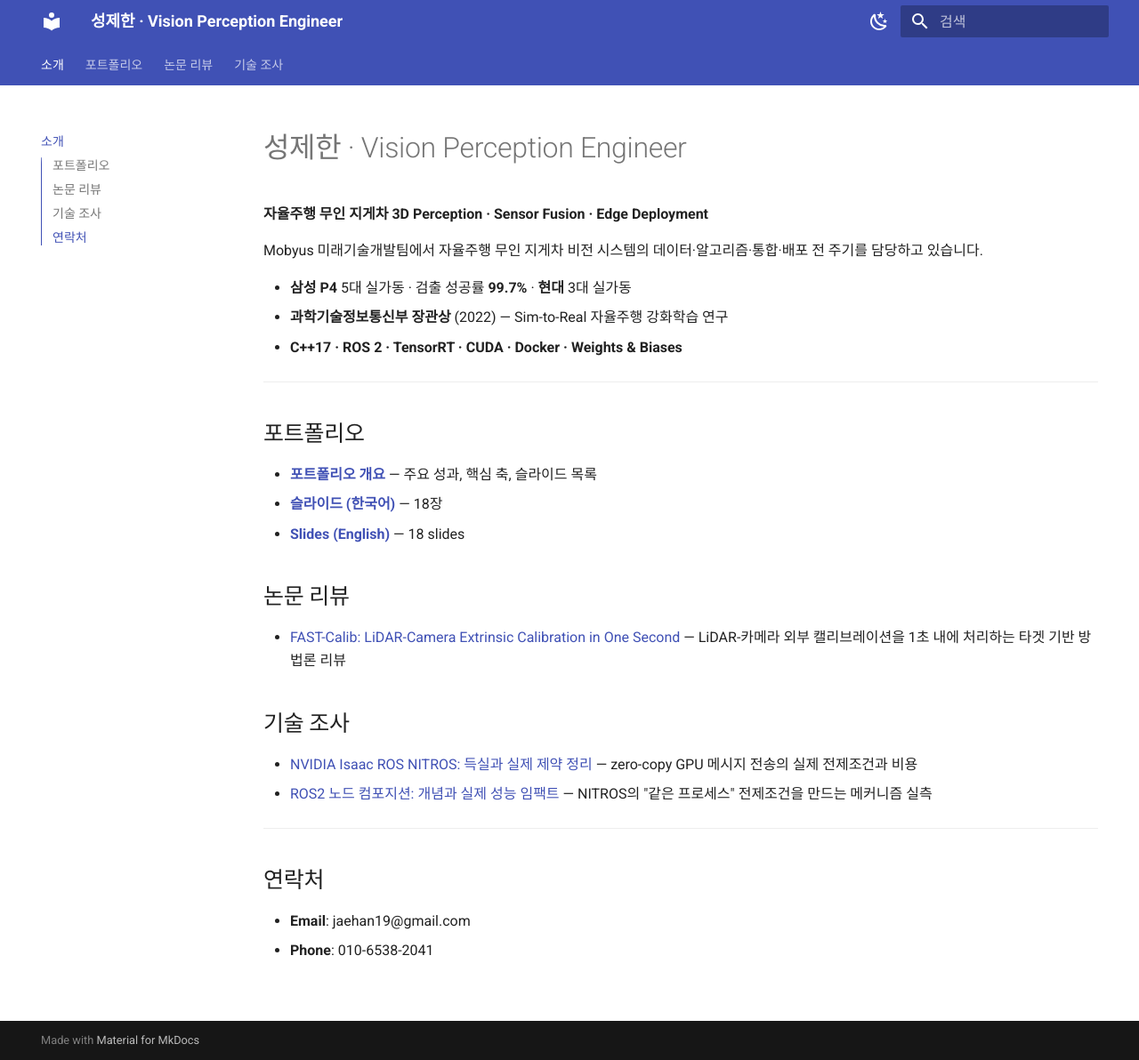
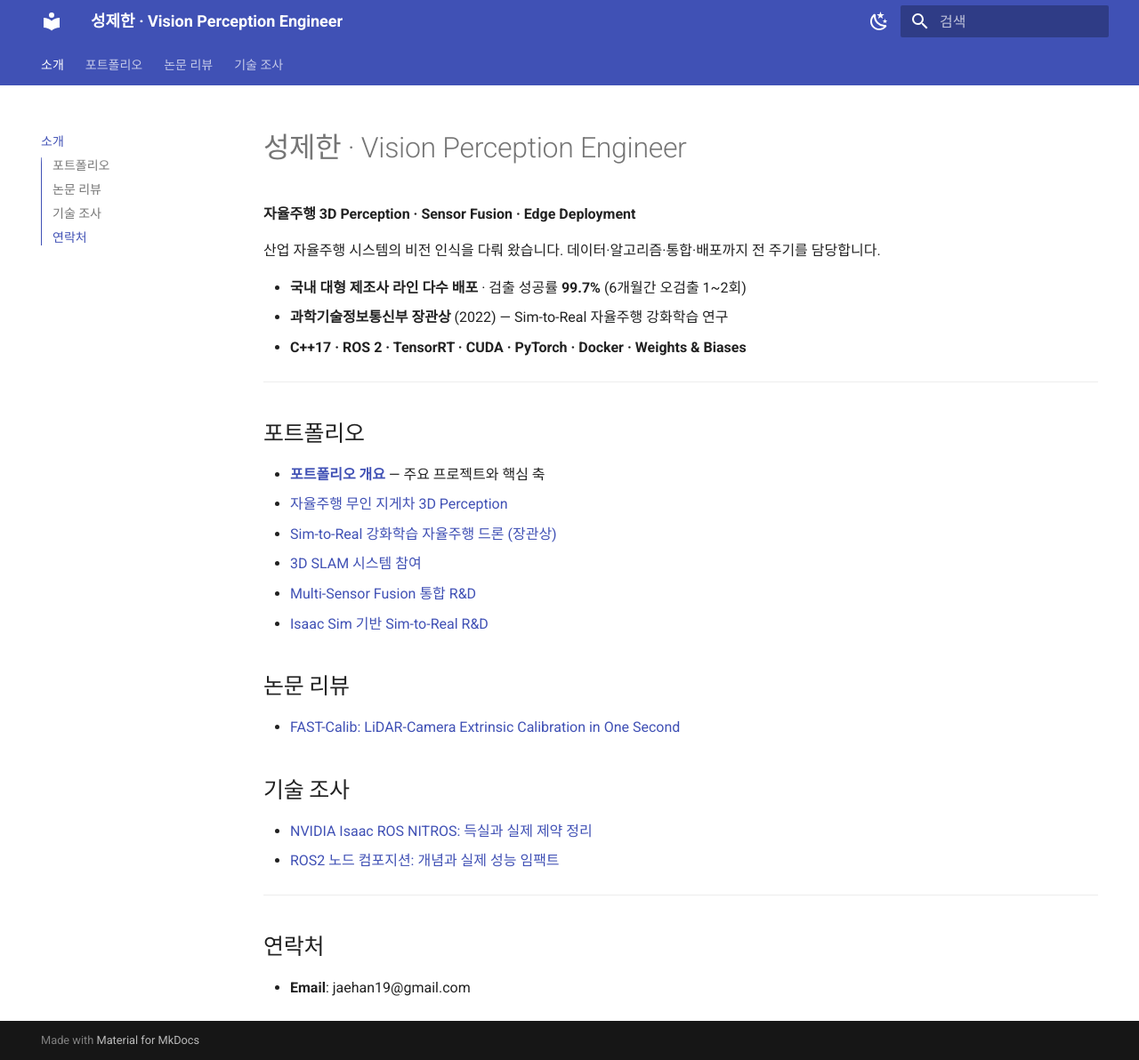
Before and after one commit to jaehanjaehan/research-blog, an MkDocs documentation site: the page built from docs/index.md, in a window 1280 px wide and 1192 px high. Shown: the whole window at 89% size. Built offline with MkDocs 1.6.1 and Material for MkDocs 9.7.7, drawn with Linux system fonts in a browser that asks for light colours.

Commit message:
refactor: replace slide gallery with project pages + videos
- Add 5 project pages (forklift, drone/award, SLAM, fusion, isaac sim)
- Embed 5 videos in the pages
- Remove customer names, keep only metrics
- Slide gallery pages retained but removed from nav
- Update main index and portfolio index accordingly

Co-Authored-By: Claude Opus 4.7 <noreply@anthropic.com>
Claude-Session: https://claude.ai/code/session_01GS89tbFcPFqKMJwSxyvhX4

```diff
--- a/docs/index.md
+++ b/docs/index.md
@@ -1,33 +1,35 @@
 # 성제한 · Vision Perception Engineer
 
-**자율주행 무인 지게차 3D Perception · Sensor Fusion · Edge Deployment**
+**자율주행 3D Perception · Sensor Fusion · Edge Deployment**
 
-Mobyus 미래기술개발팀에서 자율주행 무인 지게차 비전 시스템의 데이터·알고리즘·통합·배포 전 주기를 담당하고 있습니다.
+산업 자율주행 시스템의 비전 인식을 다뤄 왔습니다. 데이터·알고리즘·통합·배포까지 전 주기를 담당합니다.
 
-- **삼성 P4** 5대 실가동 · 검출 성공률 **99.7%** · **현대** 3대 실가동
+- **국내 대형 제조사 라인 다수 배포** · 검출 성공률 **99.7%** (6개월간 오검출 1~2회)
 - **과학기술정보통신부 장관상** (2022) — Sim-to-Real 자율주행 강화학습 연구
-- **C++17 · ROS 2 · TensorRT · CUDA · Docker · Weights & Biases**
+- **C++17 · ROS 2 · TensorRT · CUDA · PyTorch · Docker · Weights & Biases**
 
 ---
 
 ## 포트폴리오
 
-- [**포트폴리오 개요**](portfolio/index.md) — 주요 성과, 핵심 축, 슬라이드 목록
-- [**슬라이드 (한국어)**](portfolio/ko/index.md) — 18장
-- [**Slides (English)**](portfolio/en/index.md) — 18 slides
+- [**포트폴리오 개요**](portfolio/index.md) — 주요 프로젝트와 핵심 축
+- [자율주행 무인 지게차 3D Perception](portfolio/projects/forklift-perception.md)
+- [Sim-to-Real 강화학습 자율주행 드론 (장관상)](portfolio/projects/sim2real-drone.md)
+- [3D SLAM 시스템 참여](portfolio/projects/3d-slam.md)
+- [Multi-Sensor Fusion 통합 R&D](portfolio/projects/multi-sensor-fusion.md)
+- [Isaac Sim 기반 Sim-to-Real R&D](portfolio/projects/isaac-sim-r-and-d.md)
 
 ## 논문 리뷰
 
-- [FAST-Calib: LiDAR-Camera Extrinsic Calibration in One Second](posts/fast-calib-review.md) — LiDAR-카메라 외부 캘리브레이션을 1초 내에 처리하는 타겟 기반 방법론 리뷰
+- [FAST-Calib: LiDAR-Camera Extrinsic Calibration in One Second](posts/fast-calib-review.md)
 
 ## 기술 조사
 
-- [NVIDIA Isaac ROS NITROS: 득실과 실제 제약 정리](posts/nitros-review.md) — zero-copy GPU 메시지 전송의 실제 전제조건과 비용
-- [ROS2 노드 컴포지션: 개념과 실제 성능 임팩트](posts/ros2-composition.md) — NITROS의 "같은 프로세스" 전제조건을 만드는 메커니즘 실측
+- [NVIDIA Isaac ROS NITROS: 득실과 실제 제약 정리](posts/nitros-review.md)
+- [ROS2 노드 컴포지션: 개념과 실제 성능 임팩트](posts/ros2-composition.md)
 
 ---
 
 ## 연락처
 
 - **Email**: jaehan19@gmail.com
-- **Phone**: 010-6538-2041
--- a/mkdocs.yml
+++ b/mkdocs.yml
@@ -1,5 +1,5 @@
 site_name: 성제한 · Vision Perception Engineer
-site_description: 포트폴리오와 논문 리뷰
+site_description: 포트폴리오와 연구 노트
 site_url: https://jaehanjaehan.github.io/research-blog/
 
 theme:
@@ -45,8 +45,11 @@ nav:
   - 소개: index.md
   - 포트폴리오:
       - 개요: portfolio/index.md
-      - "슬라이드 (한국어)": portfolio/ko/index.md
-      - "Slides (English)": portfolio/en/index.md
+      - "자율주행 무인 지게차 3D Perception": portfolio/projects/forklift-perception.md
+      - "Sim-to-Real 강화학습 드론 (장관상)": portfolio/projects/sim2real-drone.md
+      - "3D SLAM 시스템 참여": portfolio/projects/3d-slam.md
+      - "Multi-Sensor Fusion R&D": portfolio/projects/multi-sensor-fusion.md
+      - "Isaac Sim Sim-to-Real R&D": portfolio/projects/isaac-sim-r-and-d.md
   - 논문 리뷰:
       - "FAST-Calib: LiDAR-Camera Extrinsic Calibration in One Second": posts/fast-calib-review.md
   - 기술 조사:
```
Also changed, not shown: docs/portfolio/index.md (+9 -14 lines), docs/portfolio/projects/3d-slam.md (added, +32 -0 lines), docs/portfolio/projects/forklift-perception.md (added, +40 -0 lines), docs/portfolio/projects/isaac-sim-r-and-d.md (added, +36 -0 lines), docs/portfolio/projects/multi-sensor-fusion.md (added, +38 -0 lines), docs/portfolio/projects/sim2real-drone.md (added, +36 -0 lines), 5 other files.
